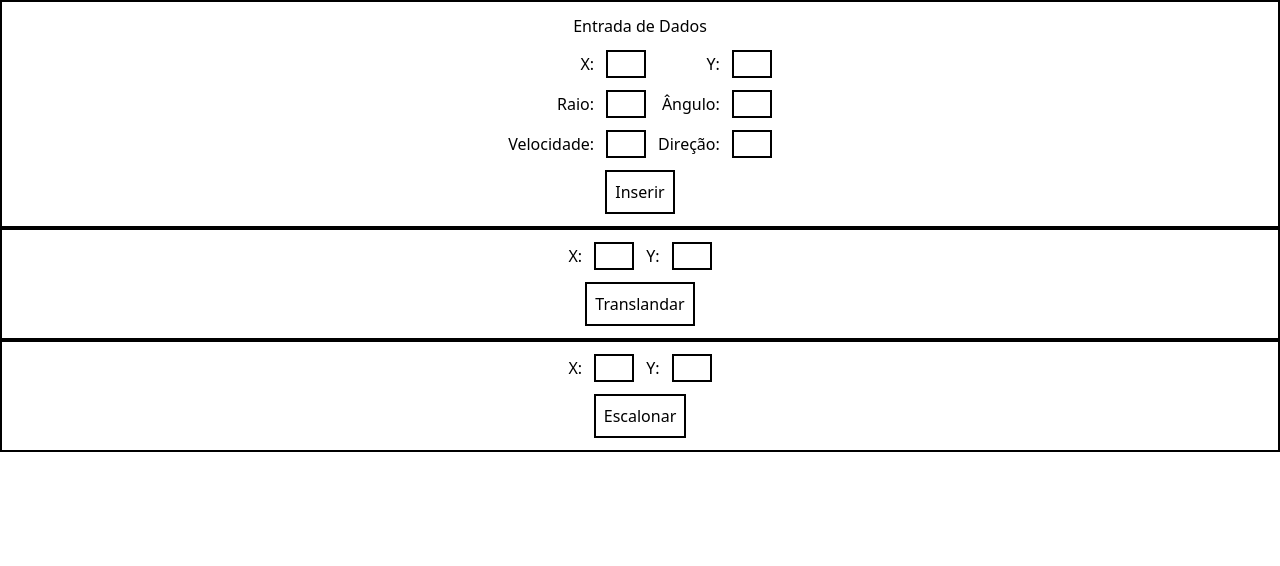
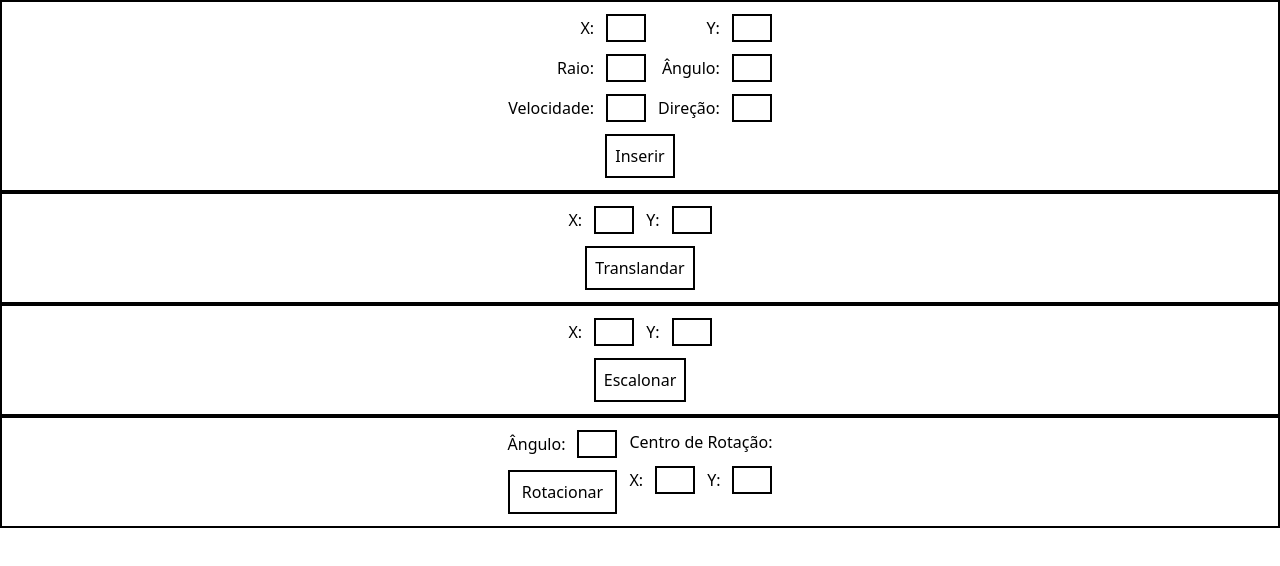
Before and after one commit to LucasSeraf1m/Radar-Avioes, an Angular app in the folder radar-avioes/: page / in a window 1280 px wide. Shown: the top 566 px of the page. Built offline with nearby package versions, Linux system fonts and the light colour scheme.

Commit message:
cria componente funcao rotacionar

```diff
--- a/radar-avioes/src/app/app.component.html
+++ b/radar-avioes/src/app/app.component.html
@@ -2,4 +2,5 @@
   <app-entrada-de-dados class="w-1/5"></app-entrada-de-dados>
   <app-funcao-translandar></app-funcao-translandar>
   <app-funcao-escalonar></app-funcao-escalonar>
+  <app-funcao-rotacionar></app-funcao-rotacionar>
 </div>
--- a/radar-avioes/src/app/app.module.ts
+++ b/radar-avioes/src/app/app.module.ts
@@ -6,13 +6,15 @@
 import { EntradaDeDadosComponent } from './entrada-de-dados/entrada-de-dados.component';
 import { FuncaoTranslandarComponent } from './funcao-translandar/funcao-translandar.component';
 import { FuncaoEscalonarComponent } from './funcao-escalonar/funcao-escalonar.component';
+import { FuncaoRotacionarComponent } from './funcao-rotacionar/funcao-rotacionar.component';
 
 @NgModule({
   declarations: [
     AppComponent,
     EntradaDeDadosComponent,
     FuncaoTranslandarComponent,
-    FuncaoEscalonarComponent
+    FuncaoEscalonarComponent,
+    FuncaoRotacionarComponent
   ],
   imports: [
     BrowserModule,
--- a/radar-avioes/src/app/entrada-de-dados/entrada-de-dados.component.html
+++ b/radar-avioes/src/app/entrada-de-dados/entrada-de-dados.component.html
@@ -1,6 +1,4 @@
 <div class="flex flex-col items-center border-2 border-black gap-3 p-3">
-  <p>Entrada de Dados</p>
-
   <div class="flex gap-3">
     <div class="flex flex-col items-end gap-3">
       <div>
--- /dev/null
+++ b/radar-avioes/src/app/funcao-rotacionar/funcao-rotacionar.component.html
@@ -0,0 +1,24 @@
+<div class="flex justify-center border-2 border-black gap-3 p-3">
+  <div class="flex flex-col gap-3">
+    <div>
+      <label class="mr-3">Ângulo:</label>
+      <input class="w-10 border-2 border-black" type="number">
+    </div>
+    <button class="border-2 border-black p-2">Rotacionar</button>
+  </div>
+
+  <div class="flex flex-col gap-3">
+    <p>Centro de Rotação:</p>
+    <div class="flex gap-3">
+      <div>
+        <label class="mr-3">X:</label>
+        <input class="w-10 border-2 border-black" type="number">
+      </div>
+
+      <div>
+        <label class="mr-3">Y:</label>
+        <input class="w-10 border-2 border-black" type="number">
+      </div>
+    </div>
+  </div>
+</div>
```
Also changed, not shown: radar-avioes/src/app/funcao-rotacionar/funcao-rotacionar.component.ts (added, +10 -0 lines), radar-avioes/src/app/funcao-rotacionar/funcao-rotacionar.component.css (added), 1 other file (tests, documents, lock files or other folders).
